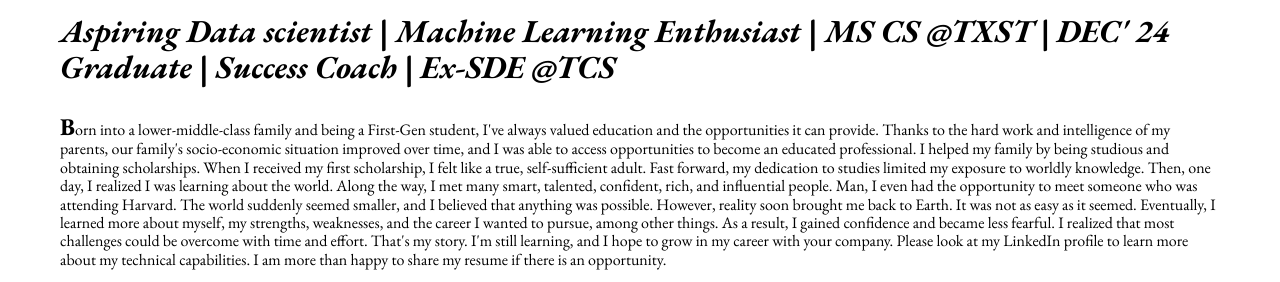
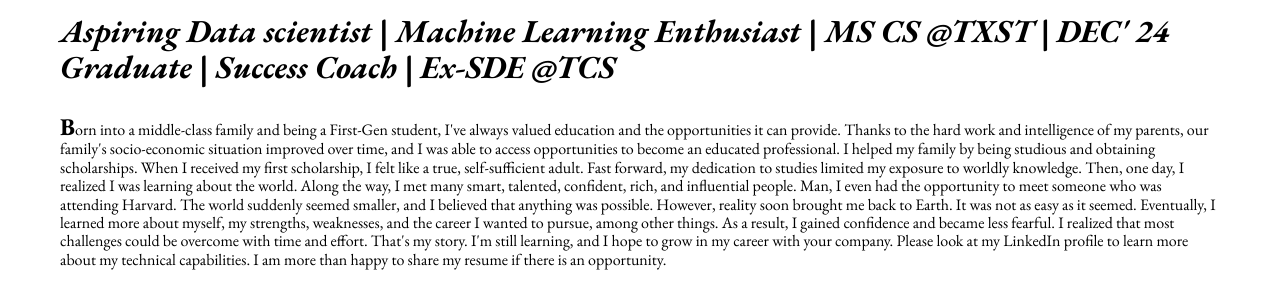
Before and after one commit to ganeshgaiy/DigitalPortfolio, a plain HTML site: page index.html in a window 1280 px wide. Shown: the part 219-501 px from the top of the page. Drawn offline with nearby package versions, Linux system fonts and the light colour scheme.

Commit message:
removed text

```diff
--- a/index.html
+++ b/index.html
@@ -34,7 +34,7 @@
 
                     <h2>Aspiring Data scientist | Machine Learning Enthusiast | MS CS @TXST | DEC' 24 Graduate | Success Coach | Ex-SDE @TCS</h2>
 
-                    <p class="intro-para">Born into a lower-middle-class family and being a First-Gen student, I've always valued education and the opportunities it can provide.
+                    <p class="intro-para">Born into a middle-class family and being a First-Gen student, I've always valued education and the opportunities it can provide.
                         Thanks to the hard work and intelligence of my parents, our family's socio-economic situation improved over time,
                         and I was able to access opportunities to become an educated professional. I helped my family by being studious and
                         obtaining scholarships. When I received my first scholarship, I felt like a true, self-sufficient adult. Fast forward,
```
